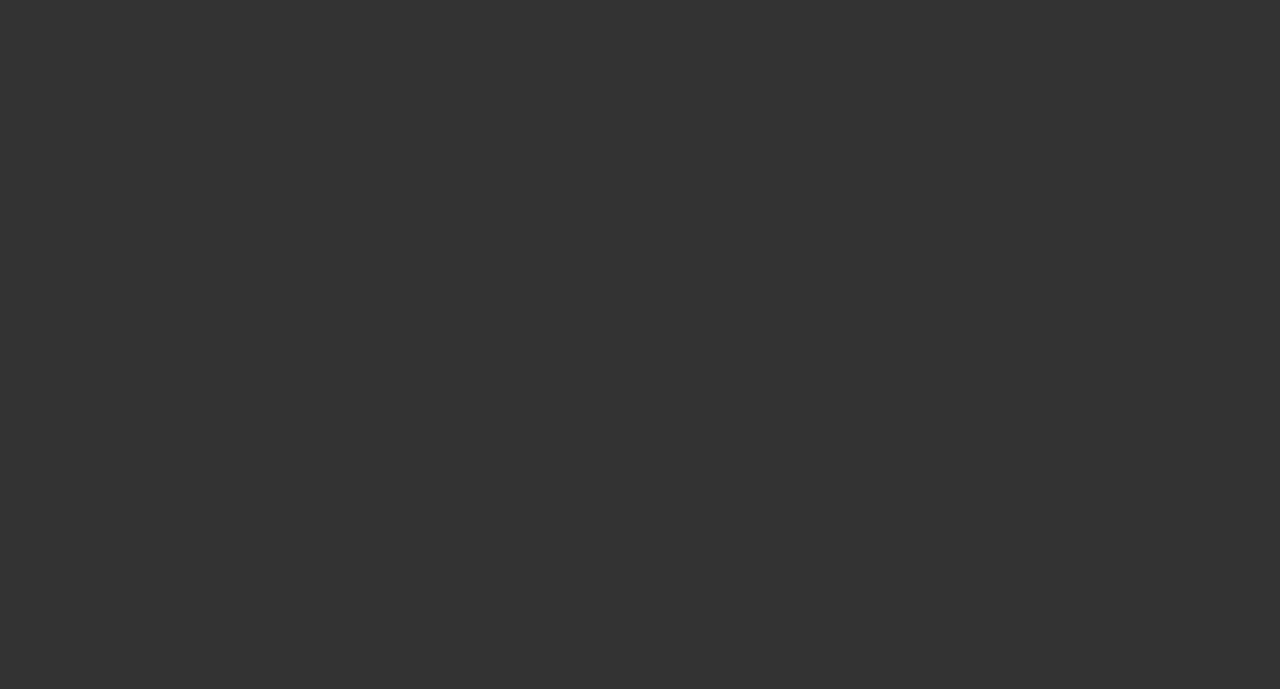
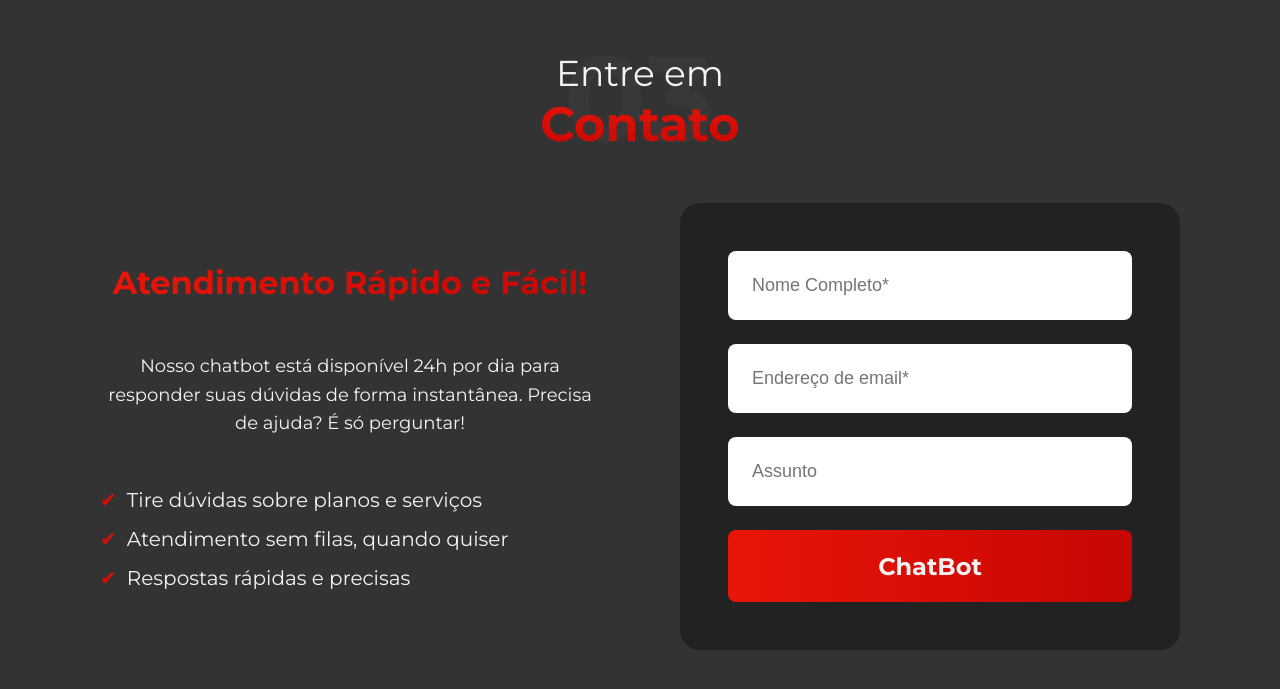
Before and after one commit to ArthurCarvalhoCosta/fusion-site, a React (Create React App) app in the folder projeto/: page / in a window 1280 px wide. Shown: the part 2021-2710 px from the top of the page. Before the commit the page ends 2022 px from the top, so only its background shows below. Built offline with nearby package versions, Linux system fonts and the light colour scheme; no server answers.

Commit message:
contato section
css global arrumado

```diff
--- a/projeto/src/App.jsx
+++ b/projeto/src/App.jsx
@@ -4,6 +4,7 @@ import Header from './components/Header/Header';
 import Home from './components/Home/HomeSection';
 import Hydration from './components/Hydration/HydrationSection';
 import News from './components/News/NewsSection';
+import Contact from './components/Contact/ContactSection';
 
 function App() {
   return (
@@ -13,6 +14,7 @@ function App() {
       <Home />
       <Hydration />
       <News />
+      <Contact />
       </main>
     </>
   );
--- a/projeto/src/components/Contact/ContactSection.jsx
+++ b/projeto/src/components/Contact/ContactSection.jsx
@@ -0,0 +1,67 @@
+import './Contact.css';
+import '../../assets/css/style.css';
+import React, { useState } from "react";
+
+const Contact = () => {
+  const [formData, setFormData] = useState({
+    nome: "",
+    email: "",
+    assunto: "",
+  });
+
+  const handleChange = (e) => {
+    const { name, value } = e.target;
+    setFormData((prev) => ({
+      ...prev,
+      [name]: value,
+    }));
+  };
+
+  const openChatbot = () => {
+    alert("Chatbot aberto! Como posso ajudar?");
+  };
+
+  return (
+    <section id="contact" className="section contact">
+    <div className="section-title">
+        <span>03</span>
+        <h2>
+        Entre em
+        <br />
+        <strong>Contato</strong>
+        </h2>
+    </div>
+
+    <div className="contact-container">
+        <div className="contact-text">
+        <h3>Atendimento Rápido e Fácil!</h3>
+        <p>
+            Nosso chatbot está disponível 24h por dia para responder suas dúvidas de forma instantânea. Precisa de ajuda? É só perguntar!
+        </p>
+        <ul>
+            <li>Tire dúvidas sobre planos e serviços</li>
+            <li>Atendimento sem filas, quando quiser</li>
+            <li>Respostas rápidas e precisas</li>
+        </ul>
+        </div>
+
+        <div className="form contact-form">
+        <div className="input-group">
+            <input type="text" placeholder="Nome Completo*" required />
+        </div>
+        <div className="input-group">
+            <input type="email" placeholder="Endereço de email*" required />
+        </div>
+        <div className="input-group">
+            <input type="text" placeholder="Assunto" />
+        </div>
+        <button type="submit" id="chatbotButton" className="btn btn-chat">
+            ChatBot
+        </button>
+        </div>
+    </div>
+    </section>
+  );
+};
+
+export default Contact;
--- a/projeto/src/components/Home/Home.css
+++ b/projeto/src/components/Home/Home.css
@@ -1,25 +1,3 @@
-@charset "UTF-8";
-@import url('https://fonts.googleapis.com/css2?family=Montserrat:wght@400;600;700&display=swap');
-
-/* Variáveis globais */
-:root {
-  --red: #E91508;
-  --dark-red: #C60703;
-  --dark-gray: #333333;
-  --white: #F3F3F3;
-
-  --right-gradient: linear-gradient(to right, var(--red), var(--dark-red));
-  --bottom-gradient: linear-gradient(to bottom, var(--red), var(--dark-red));
-
-  --font: 'Montserrat', sans-serif;
-}
-
-* {
-  margin: 0;
-  padding: 0;
-  box-sizing: border-box;
-}
-
 .home {
   padding: 0;
   height: 100vh;
@@ -27,8 +5,6 @@
   justify-content: right;
   overflow: visible;
 }
-
-
 
 .home-right {
   width: 50%;
--- a/projeto/src/components/Hydration/Hydration.css
+++ b/projeto/src/components/Hydration/Hydration.css
@@ -1,25 +1,3 @@
-@charset "UTF-8";
-@import url('https://fonts.googleapis.com/css2?family=Montserrat:wght@400;600;700&display=swap');
-
-/* Variáveis globais */
-:root {
-  --red: #E91508;
-  --dark-red: #C60703;
-  --dark-gray: #333333;
-  --white: #F3F3F3;
-
-  --right-gradient: linear-gradient(to right, var(--red), var(--dark-red));
-  --bottom-gradient: linear-gradient(to bottom, var(--red), var(--dark-red));
-
-  --font: 'Montserrat', sans-serif;
-}
-
-* {
-  margin: 0;
-  padding: 0;
-  box-sizing: border-box;
-}
-
 .message {
   z-index: 1;
   background: var(--right-gradient);
--- a/projeto/src/components/Hydration/HydrationSection.jsx
+++ b/projeto/src/components/Hydration/HydrationSection.jsx
@@ -1,5 +1,6 @@
 import { useState } from 'react';
 import './Hydration.css';
+import '../../assets/css/style.css';
 import aguaIcon from '../../assets/img/agua-icon.png';
 
 const Hydration = () => {
--- a/projeto/src/components/contact/contact.css
+++ b/projeto/src/components/contact/contact.css
@@ -0,0 +1,54 @@
+.contact-container {
+  display: flex;
+  align-items: center;
+  justify-content: space-between;
+}
+
+.btn-chat {
+  width: 100%;
+  height: 4.5rem;
+  color: var(--white);
+  background: var(--right-gradient);
+  font-size: 24px;
+}
+
+.contact-text {
+  color: var(--white);
+}
+
+.contact-text h3 {
+  font-size: 32px;
+  background: var(--right-gradient);
+  background-clip: text;
+  -webkit-text-fill-color: transparent;
+  font-weight: bold;
+  margin: 50px 0;
+}
+
+.contact-text p {
+  font-size: 18px;
+  width: 500px;
+  line-height: 1.6;
+  margin: 50px 0;
+}
+
+.contact-text ul {
+  list-style: none;
+  padding: 0;
+  margin: 50px 0;
+}
+
+.contact-text li {
+  margin-bottom: 15px;
+  font-size: 20px;
+  display: flex;
+  align-items: center;
+}
+
+.contact-text li::before {
+  content: "✔";
+  background: var(--bottom-gradient);
+  background-clip: text;
+  -webkit-text-fill-color: transparent;
+  margin-right: 10px;
+}
--- a/projeto/src/components/header/header.css
+++ b/projeto/src/components/header/header.css
@@ -1,25 +1,3 @@
-@charset "UTF-8";
-@import url('https://fonts.googleapis.com/css2?family=Montserrat:wght@400;600;700&display=swap');
-
-/* Variáveis globais */
-:root {
-  --red: #E91508;
-  --dark-red: #C60703;
-  --dark-gray: #333333;
-  --white: #F3F3F3;
-
-  --right-gradient: linear-gradient(to right, var(--red), var(--dark-red));
-  --bottom-gradient: linear-gradient(to bottom, var(--red), var(--dark-red));
-
-  --font: 'Montserrat', sans-serif;
-}
-
-* {
-  margin: 0;
-  padding: 0;
-  box-sizing: border-box;
-}
-
 .header {
   position: fixed;
   top: 0;
--- a/projeto/src/components/header/header.jsx
+++ b/projeto/src/components/header/header.jsx
@@ -1,5 +1,6 @@
 import React, { useState, useEffect, useRef } from 'react';
 import './Header.css';
+import '../../assets/css/style.css';
 import logo from '../../assets/img/logo.png';
 import perfilIcon from '../../assets/img/perfil-icon.png';
 
--- a/projeto/src/components/home/homeSection.jsx
+++ b/projeto/src/components/home/homeSection.jsx
@@ -1,4 +1,5 @@
 import './Home.css';
+import '../../assets/css/style.css';
 import bannerImg from '../../assets/img/banner.png';
 
 const HomeSection = () => {
--- a/projeto/src/components/news/newsSection.jsx
+++ b/projeto/src/components/news/newsSection.jsx
@@ -1,6 +1,6 @@
-// src/components/News/News.jsx
 import { useEffect, useState } from 'react';
 import './News.css';
+import '../../assets/css/style.css';
 
 function News() {
   const [noticias, setNoticias] = useState([]);
```
